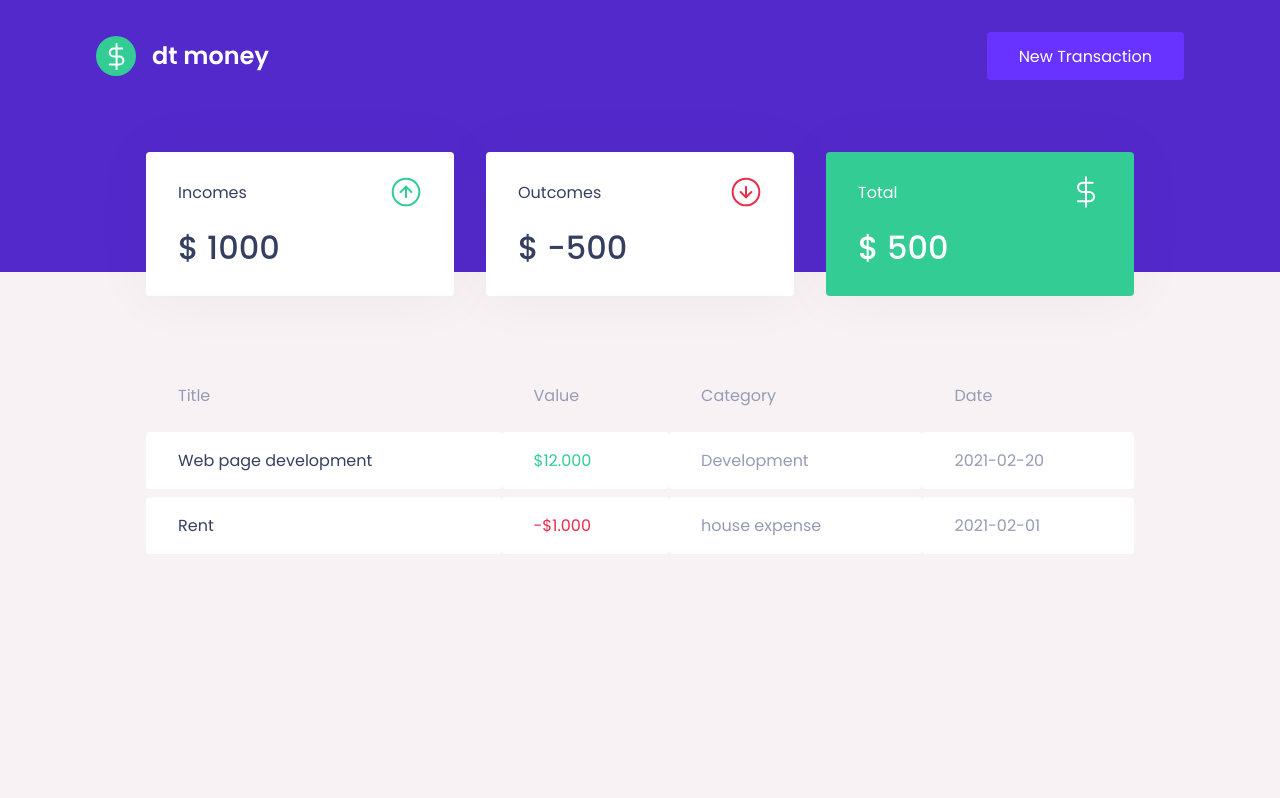
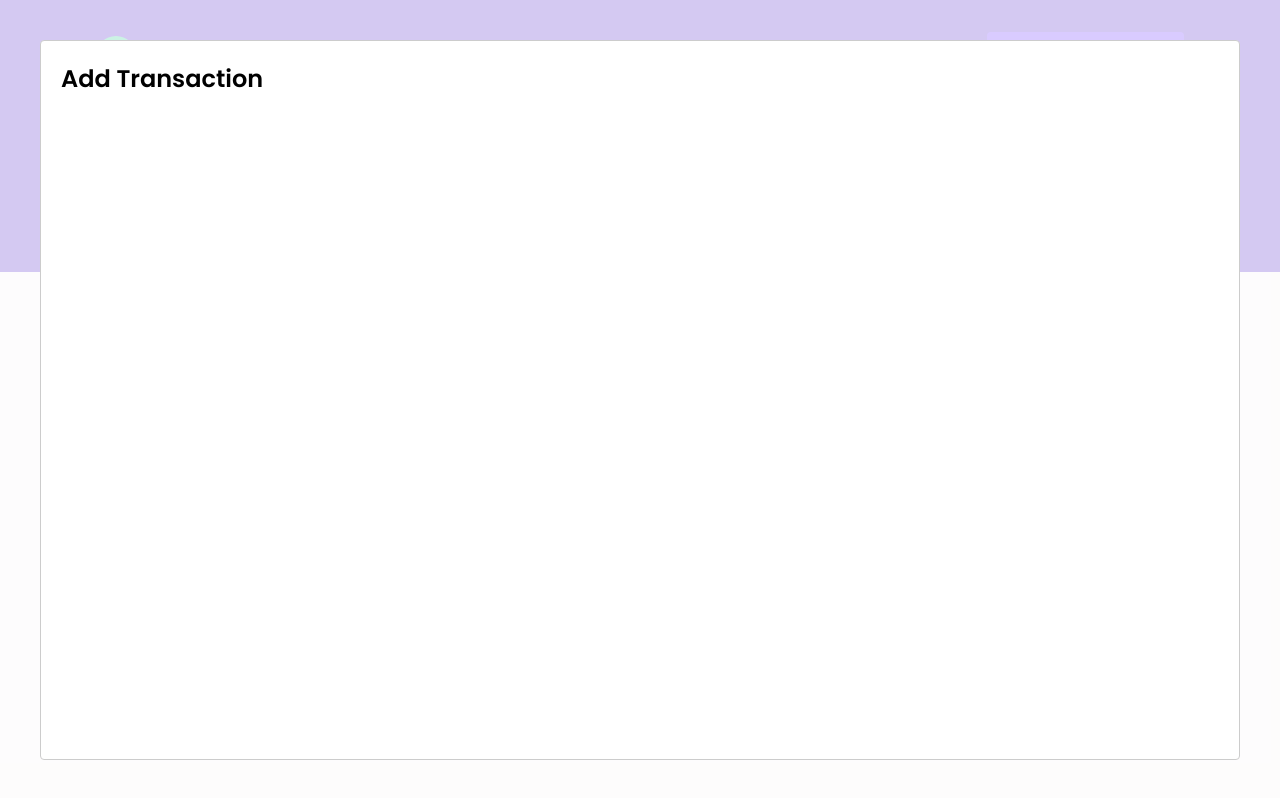
Before and after one commit to franciscoeymardneto/ntmoney, a React app: page / in a window 1280 px wide. Both pictures are taken after a click on the button "New Transaction". Built offline with nearby package versions, Linux system fonts and the light colour scheme; no server answers; what miragejs would draw is missing.

Commit message:
feat: add new transaction modal

```diff
--- a/src/App.tsx
+++ b/src/App.tsx
@@ -1,11 +1,33 @@
 import { GlobalStyle } from './assets/styles/global';
 import { Dashboard } from './components/Dashboard/Dashboard';
 import { Header } from './components/Header';
+
+import  Modal  from 'react-modal'
+
+import { useState } from 'react';
+
 export function App() {
+  const [isNewTransactionModalOpen, setIsNewTransactionModalOpen] = useState(false);
+
+  function handleOpenNewTransactionwModal() {
+    setIsNewTransactionModalOpen(true)
+  }
+
+  function handleCloseNewTransactionwModal() {
+    setIsNewTransactionModalOpen(false)
+  }
   return (
     <>
-      <Header/>
+      <Header onOpenNewTransactionwModal={handleOpenNewTransactionwModal}/>
       <Dashboard/>
+
+      <Modal
+          isOpen={isNewTransactionModalOpen}
+          onRequestClose={handleCloseNewTransactionwModal}
+        >
+          <h2>Add Transaction</h2>
+      </Modal>
+
       <GlobalStyle/>
     </>
   )
--- a/src/components/Header/index.tsx
+++ b/src/components/Header/index.tsx
@@ -2,12 +2,21 @@ import logoImg from '../../assets/logo.svg'
 
 import { Container, Content } from './styles'
 
-export function Header() {
+interface HeaderProps {
+  onOpenNewTransactionwModal: () => void;
+}
+export function Header(props: HeaderProps) {
+  const { onOpenNewTransactionwModal } = props;
   return (
     <Container>
       <Content>
         <img src={logoImg} alt='nt money'/>
-        <button type='button'>New Transaction</button>
+        <button
+          type='button'
+          onClick={onOpenNewTransactionwModal}
+        >
+          New Transaction
+        </button>
       </Content>
     </Container>
   )
```
